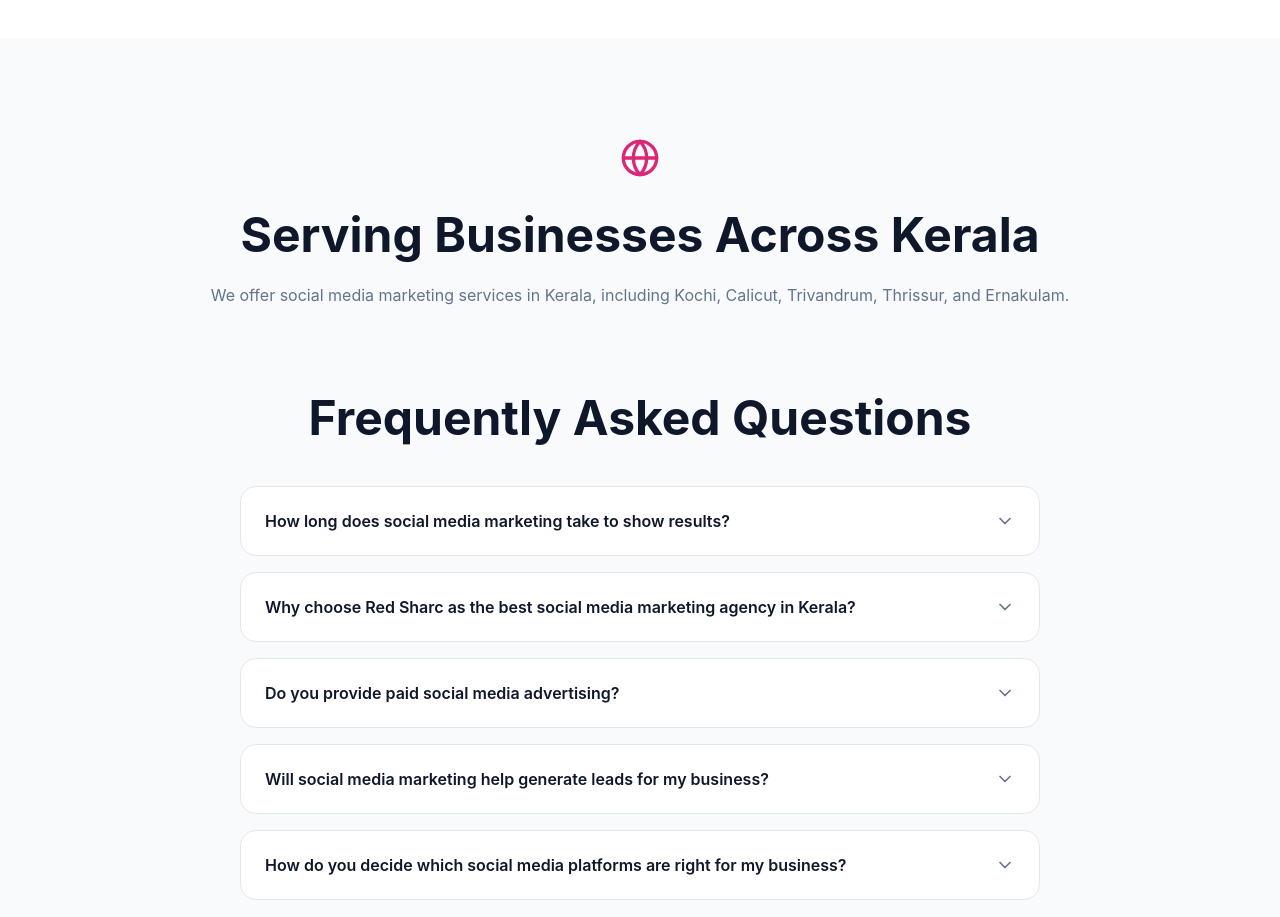
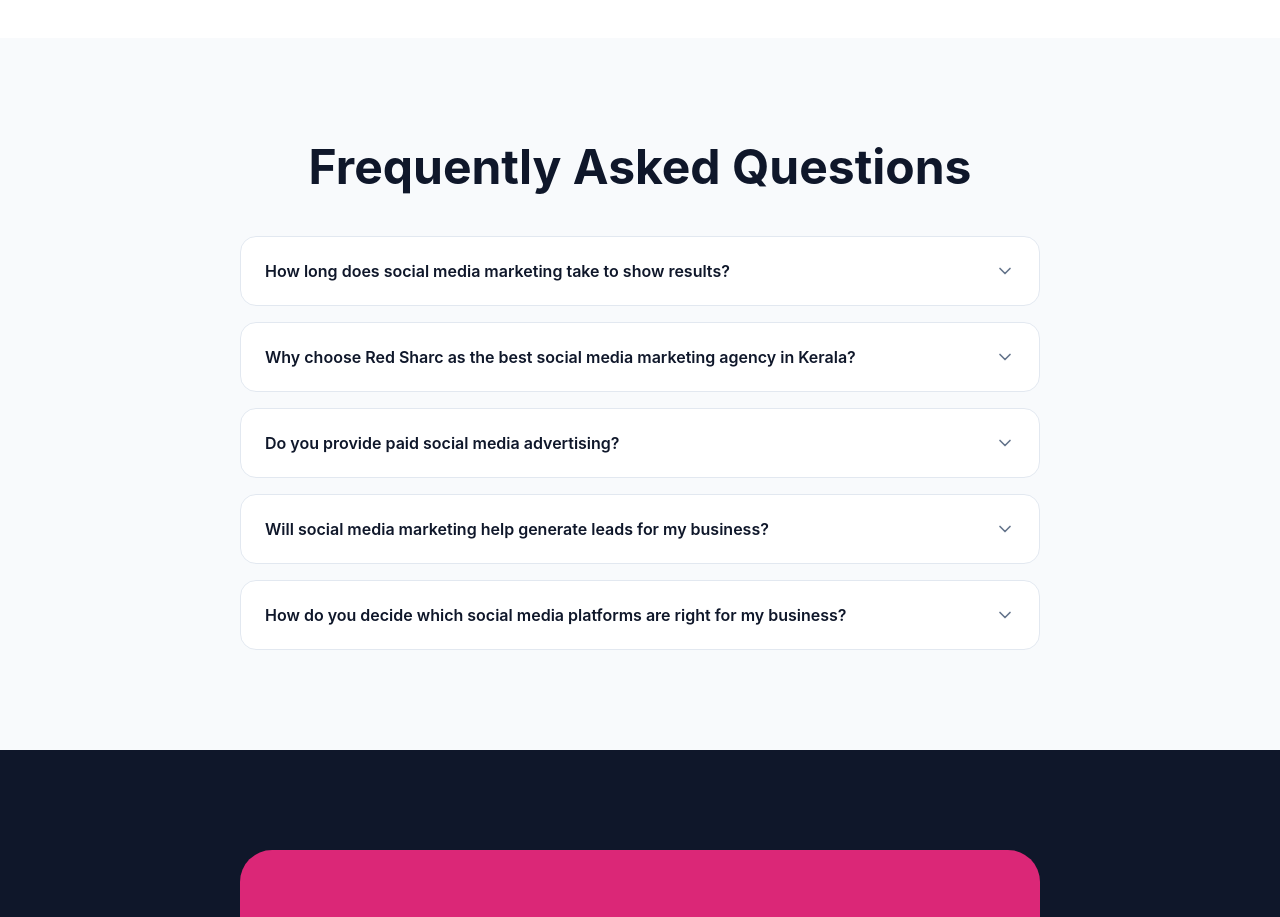
Before and after one commit to ayishamuneer4342-blip/redshark, a React (Vite) app: page /social-media-marketing in a window 1280 px wide. Shown: the part 6200-7117 px from the top of the page. Built offline with nearby package versions, Linux system fonts and the light colour scheme.

Commit message:
Remove 'Serving Businesses Across Kerala' section from SMM page

```diff
--- a/src/pages/SMMPage.tsx
+++ b/src/pages/SMMPage.tsx
@@ -389,13 +389,7 @@ const SMMPage = () => {
                 {/* 8. SERVICE AREAS & FAQ */}
                 <section className="section-responsive" style={{ background: '#f8fafc' }}>
                     <div className="container-responsive">
-                        <ScrollReveal>
-                            <div className="text-center" style={{ marginBottom: '80px' }}>
-                                <Globe size={40} color="#db2777" style={{ marginBottom: '20px' }} />
-                                <h2 className="heading-lg" style={{ marginBottom: '20px', color: '#0f172a' }}>Serving Businesses Across Kerala</h2>
-                                <p style={{ color: '#64748b' }}>We offer social media marketing services in Kerala, including Kochi, Calicut, Trivandrum, Thrissur, and Ernakulam.</p>
-                            </div>
-                        </ScrollReveal>
+
 
                         <div style={{ maxWidth: '800px', margin: '0 auto' }}>
                             <h3 className="heading-lg text-center" style={{ marginBottom: '40px', color: '#0f172a' }}>Frequently Asked Questions</h3>
```
